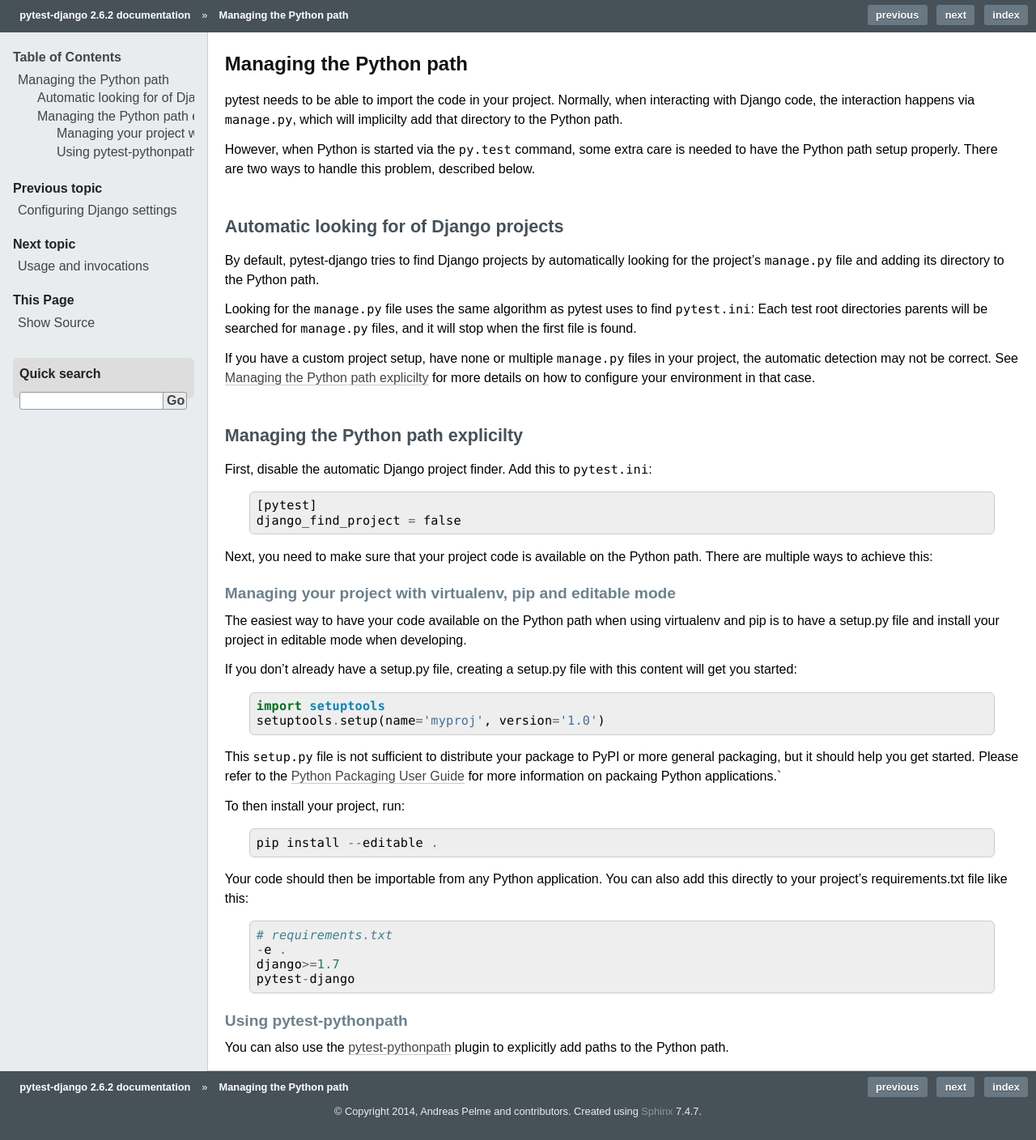
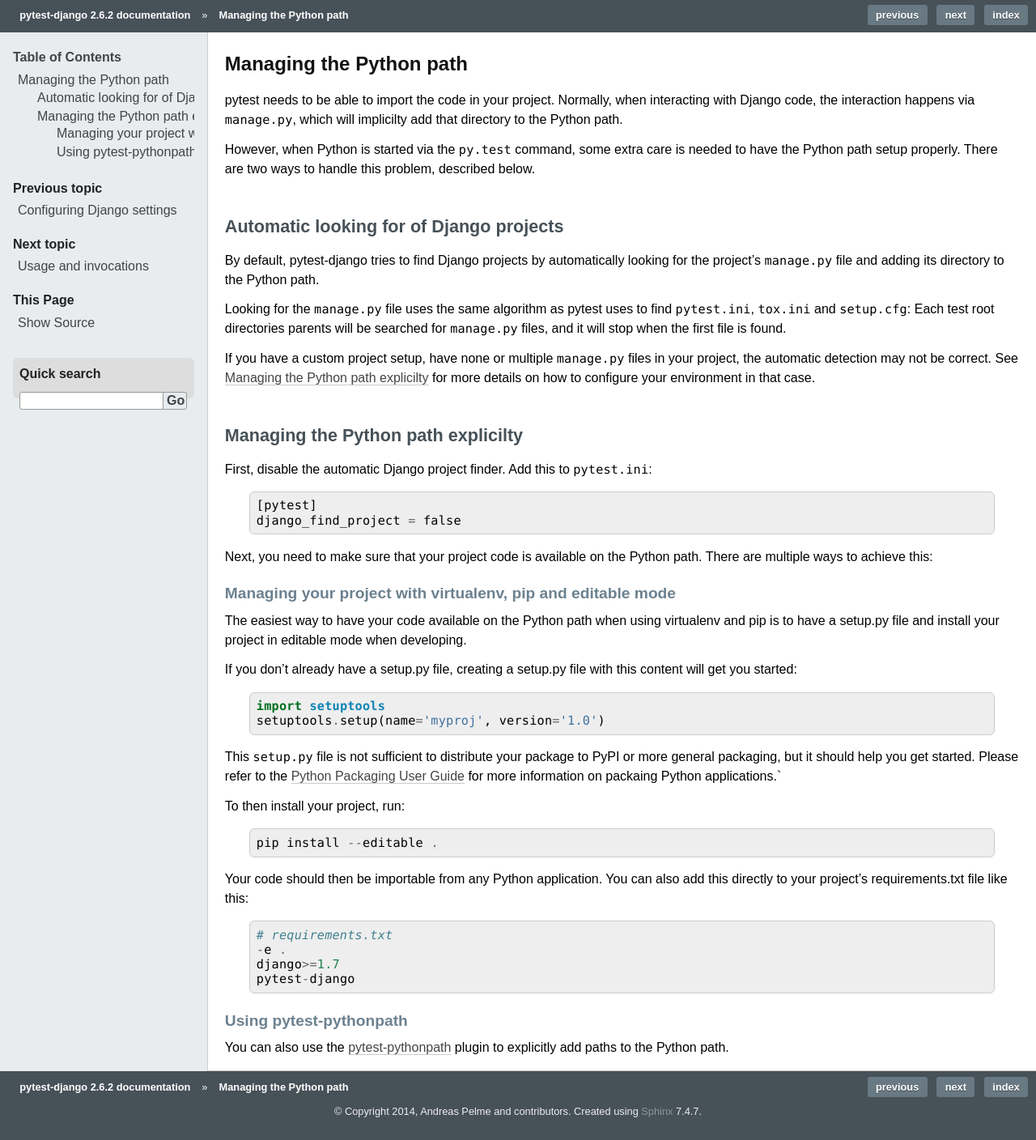
Before and after one commit to pytest-dev/pytest-django, a Sphinx documentation site: the page built from docs/managing_python_path.rst, in a window 1280 px wide. Shown: the whole page at 81% size. Built offline with Sphinx 7.4.7, drawn with Linux system fonts in a browser that asks for light colours.

Commit message:
Managing python path docs: Also mention setup.cfg and tox.ini

```diff
--- a/docs/managing_python_path.rst
+++ b/docs/managing_python_path.rst
@@ -18,9 +18,10 @@ By default, pytest-django tries to find Django projects by automatically
 looking for the project's ``manage.py`` file and adding its directory to the
 Python path.
 
-Looking for the ``manage.py`` file uses the same algorithm as pytest uses to find
-``pytest.ini``: Each test root directories parents will be searched for ``manage.py``
-files, and it will stop when the first file is found.
+Looking for the ``manage.py`` file uses the same algorithm as pytest uses to
+find ``pytest.ini``, ``tox.ini`` and ``setup.cfg``: Each test root directories
+parents will be searched for ``manage.py`` files, and it will stop when the
+first file is found.
 
 If you have a custom project setup, have none or multiple ``manage.py`` files
 in your project, the automatic detection may not be correct. See
```
